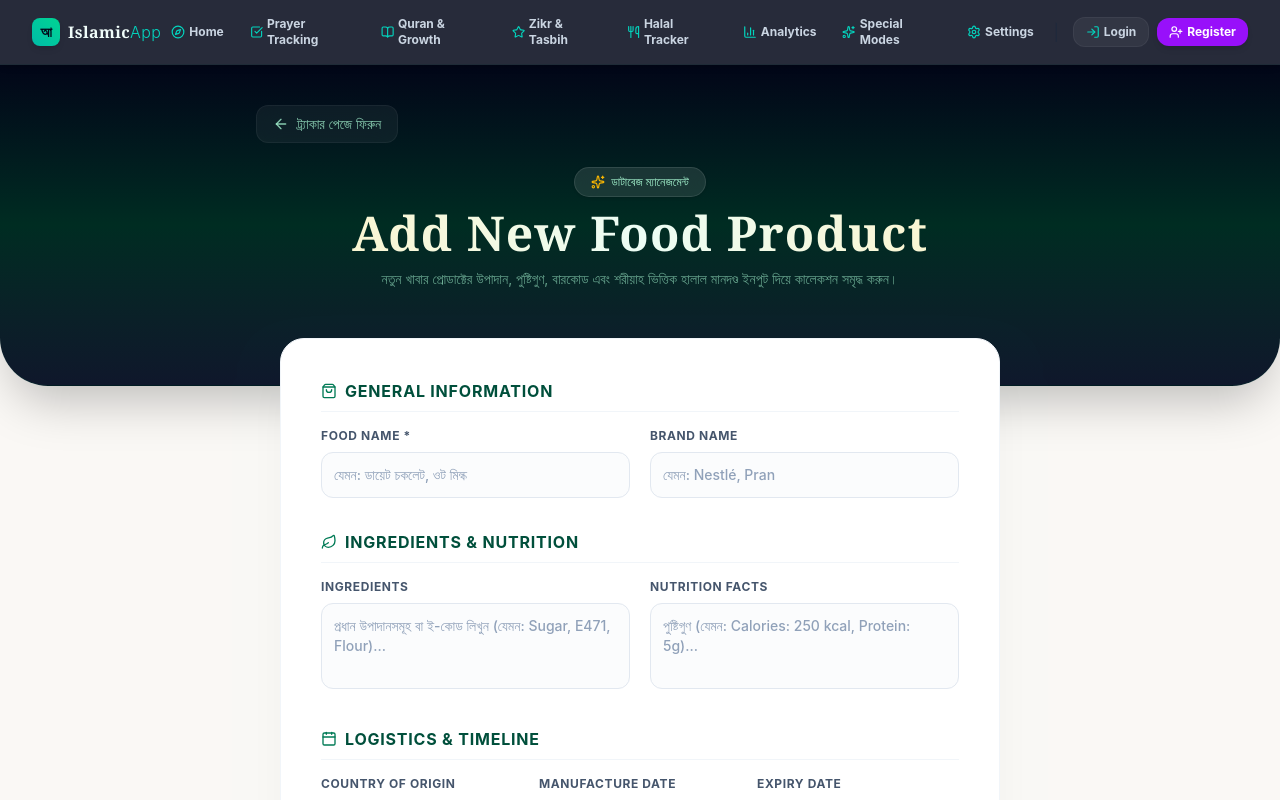
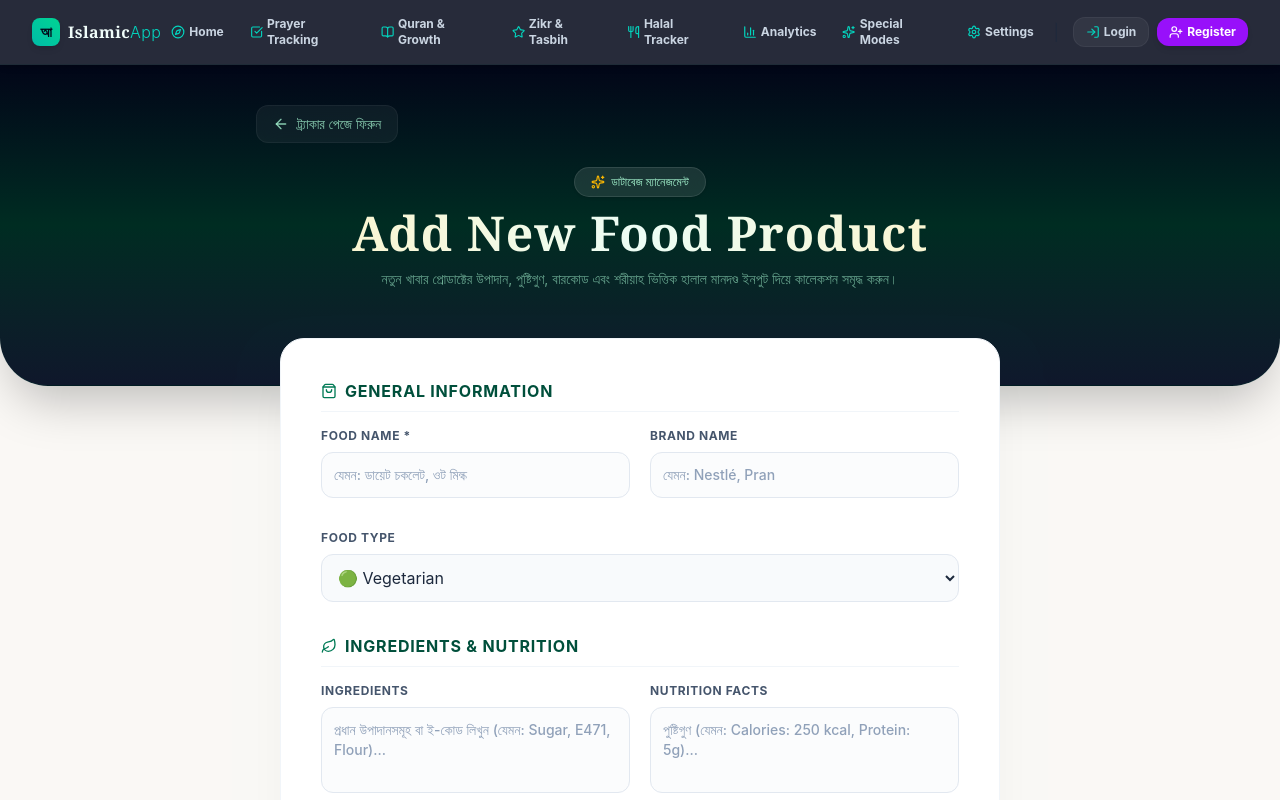
Before and after one commit to Professoramit2507/Islamic-Tracker, a React (Vite) app: page /food in a window 1280 px wide. Shown: the top 800 px of the page. Built offline with nearby package versions, Linux system fonts and the light colour scheme.

Commit message:
Add vegetarian and non-vegetarian circle

```diff
--- a/src/Components/Food/Food.jsx
+++ b/src/Components/Food/Food.jsx
@@ -18,10 +18,12 @@ const Food = () => {
     barcode: "",
     qrCode: "",
     halalStatus: "Halal",
+    vegType: "Veg", // এটা যোগ করুন
     reason: "",
     islamicReference: "",
     image: null,
     });
+
 
     const [showToast, setShowToast] = useState(false);
 
@@ -200,6 +202,24 @@ const Food = () => {
                             </div>
                         </div>
                     </div>
+
+
+                    <div>
+                        <label className="block text-xs font-bold text-slate-600 uppercase tracking-wider mb-2">
+                            Food Type
+                        </label>
+
+                        <select
+                            name="vegType"
+                            value={food.vegType}
+                            onChange={handleChange}
+                            className="w-full bg-slate-50 border border-slate-200 p-3 rounded-xl"
+                        >
+                            <option value="Veg">🟢 Vegetarian</option>
+                            <option value="NonVeg">🔴 Non-Vegetarian</option>
+                        </select>
+                    </div>
+
 
                     {/* সেকশন ২: উপাদান ও পুষ্টিগুণ */}
                     <div className="space-y-4">
--- a/src/Components/NavberComponents/Halal_Food.jsx
+++ b/src/Components/NavberComponents/Halal_Food.jsx
@@ -2,6 +2,8 @@ import React, { useEffect, useState } from 'react';
 import { Search, ShieldCheck, AlertTriangle, Info, QrCode, Sparkles, Trash2, Eye, X } from 'lucide-react';
 import { motion, AnimatePresence } from 'framer-motion';
 import { Link } from 'react-router';
+import green from '../../assets/circle/images.jpg';
+import red from '../../assets/circle/images (1).jpg';
 
 const Halal_Food = () => {
   const [activeTab, setActiveTab] = useState('ecode'); // ecode (Food Search), qrscan, ingredients (E Code Details)
@@ -81,6 +83,8 @@ const Halal_Food = () => {
     }, 3000);
   };
 
+
+
   // রেন্ডার করা খাবারের গ্রিড কম্পোনেন্ট
   const renderFoodCollection = () => (
     <div className="space-y-6 mt-8">
@@ -111,9 +115,26 @@ const Halal_Food = () => {
                 )}
 
                 <div className="p-5 space-y-3">
+                  <div className="flex items-center justify-between">
                     <h3 className="text-xl font-bold text-slate-800">
                       {food.name}
                     </h3>
+
+                    {food.vegType === "Veg" ? (
+                      <img
+                        src={green}
+                        alt="Vegetarian"
+                        className="w-7 h-7"
+                      />
+                    ) : (
+                      <img
+                        src={red}
+                        alt="Non Vegetarian"
+                        className="w-7 h-7"
+                      />
+                    )}
+                  </div>
+
                   <p className="text-sm text-gray-500 mt-1">🏷️ {food.brand}</p>
                   <p className="text-sm text-gray-500">🌍 {food.country}</p>
                   <p className="text-sm text-gray-500">🔢 Barcode: {food.barcode}</p>
@@ -304,8 +325,7 @@ const Halal_Food = () => {
                           </h4>
                           <p className="text-xs text-gray-400 mt-0.5">প্রকার: {item.type}</p>
                         </div>
-                        <span className={`text-xs px-2.5 py-1 rounded-full font-bold border ${
-                          item.status === 'হারাম' ? 'bg-red-50 text-red-600 border-red-100' :
+                        <span className={`text-xs px-2.5 py-1 rounded-full font-bold border ${item.status === 'হারাম' ? 'bg-red-50 text-red-600 border-red-100' :
                             item.status === 'সন্দেহজনক' ? 'bg-amber-50 text-amber-600 border-amber-100' :
                               'bg-green-50 text-green-600 border-green-100'
                           }`}>
@@ -369,7 +389,26 @@ const Halal_Food = () => {
               <div className="p-6 md:p-8 overflow-y-auto space-y-6 flex-1">
                 <div className="flex flex-wrap items-start justify-between gap-4">
                   <div>
-                    <h3 className="text-2xl md:text-3xl font-bold text-slate-800">{selectedFood.name}</h3>
+                    <div className="flex items-center justify-between">
+                      <h3 className="text-2xl md:text-3xl font-bold text-slate-800">
+                        {selectedFood.name}
+                      </h3>
+
+                      {selectedFood.vegType === "Veg" ? (
+                        <img
+                          src={green}
+                          alt="Vegetarian"
+                          className="w-8 h-8"
+                        />
+                      ) : (
+                        <img
+                          src={red}
+                          alt="Non Vegetarian"
+                          className="w-8 h-8"
+                        />
+                      )}
+                    </div>
+
                     <p className="text-sm text-gray-500 mt-1">🏷️ Brand: {selectedFood.brand} | 🌍 Country: {selectedFood.country}</p>
                   </div>
                   <div>
```
Also changed, not shown: src/assets/circle/images (1).jpg (added), src/assets/circle/images.jpg (added). Lines whose indentation alone changed are shown as unchanged.
